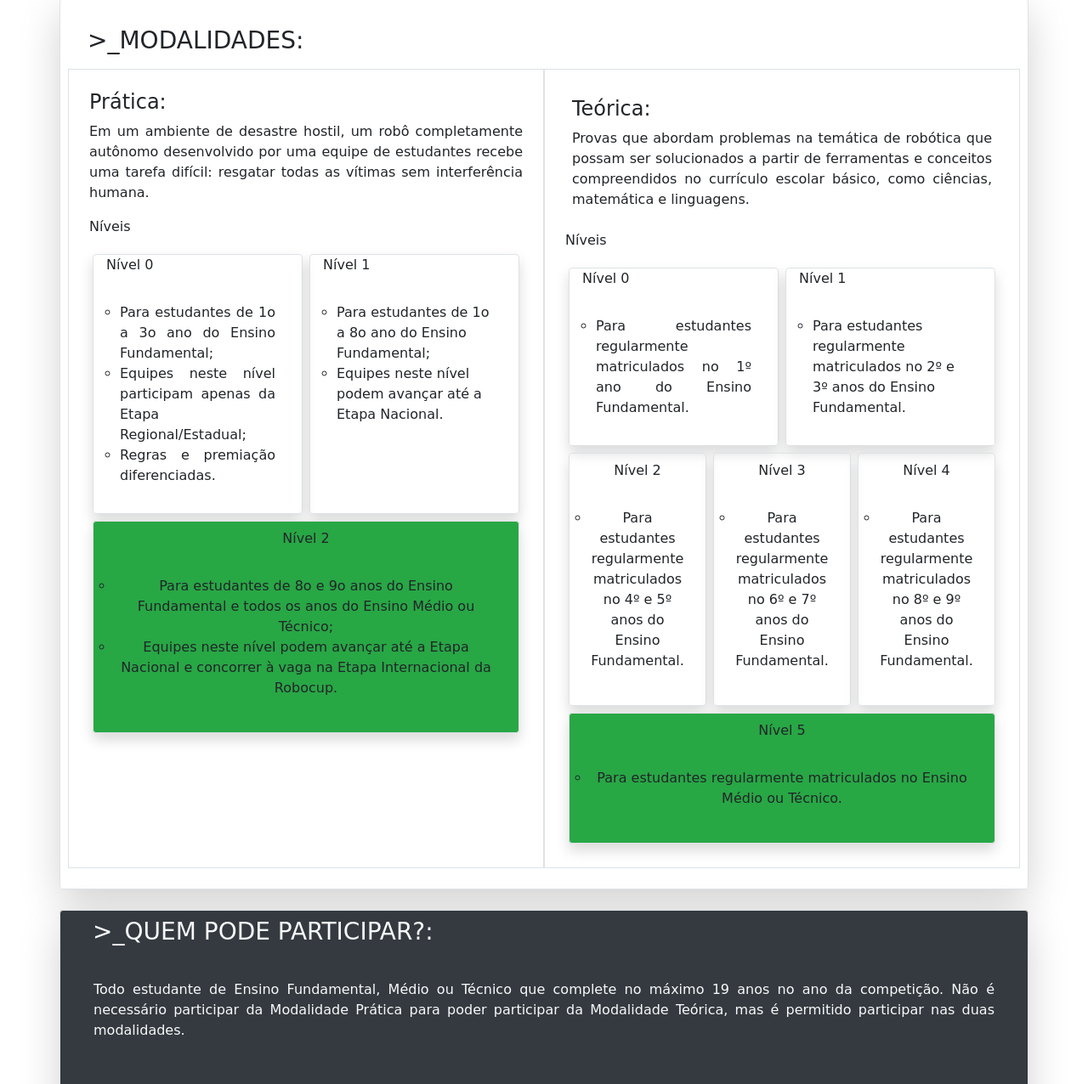
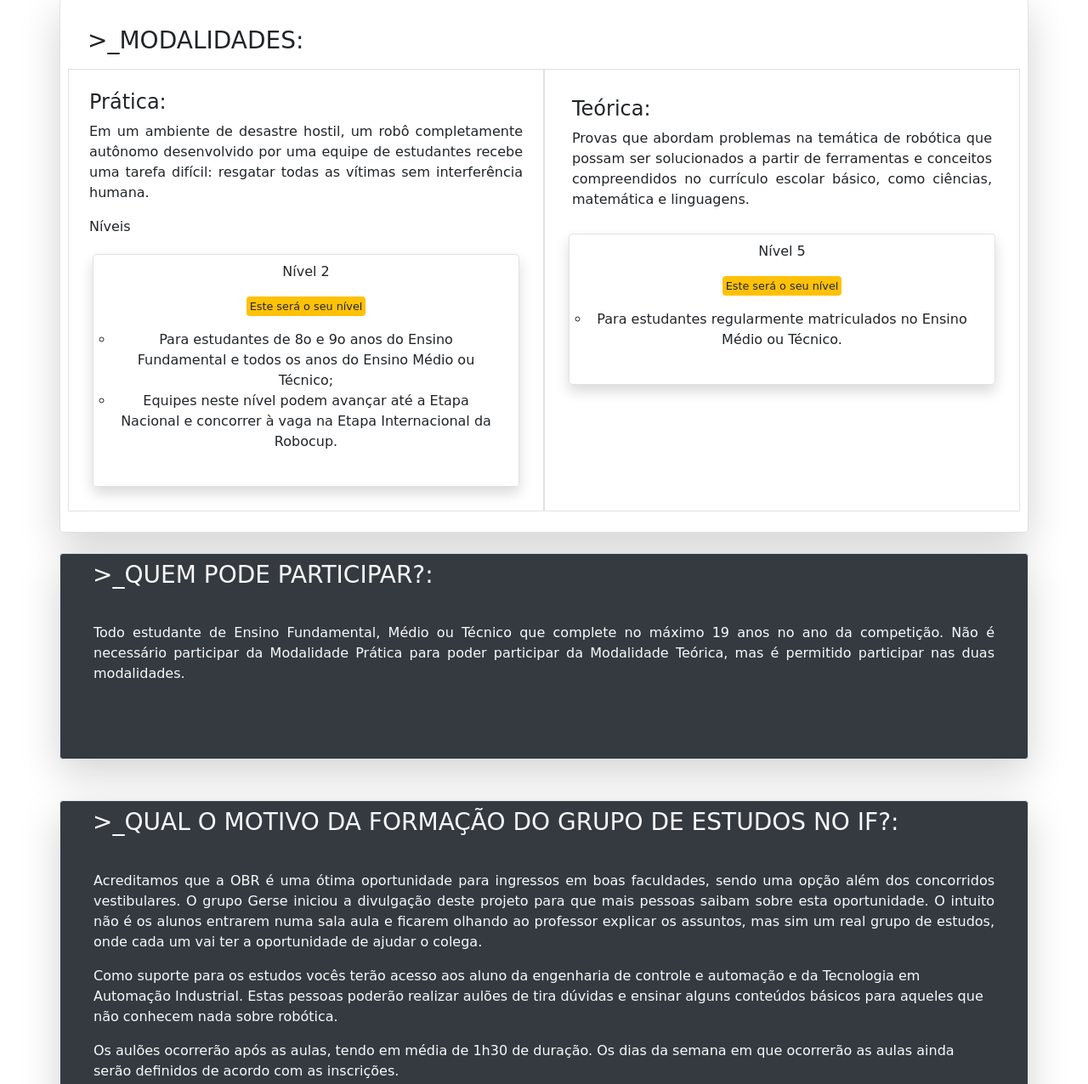
Before and after one commit to Gabriel-aielo/Cadastro_obr, a plain HTML site: page index.html in a window 1280 px wide. Shown: the part 813-2089 px from the top of the page at 85% size. Drawn offline with nearby package versions, Linux system fonts and the light colour scheme; a web font is replaced by a local one.

Commit message:
Update index.html

```diff
--- a/index.html
+++ b/index.html
@@ -81,25 +81,11 @@
 
                                 <div class="col-md-12">
                                     <div class="row d-flex justify-content-center">
-                                        <div class="col border shadow rounded m-1 textExplicacao">
-                                            <p>Nível 0</p>
-                                            <ul type="circle" class="p-3">
-                                                <li>Para estudantes de 1o a 3o ano do Ensino Fundamental;</li>
-                                                <li>Equipes neste nível participam apenas da Etapa Regional/Estadual;</li>
-                                                <li>Regras e premiação diferenciadas.</li>
-                                            </ul>
-                                        </div>
 
-                                        <div class="col border shadow rounded m-1">
-                                            <p>Nível 1</p>
-                                            <ul type="circle" class="p-3">
-                                                <li type="circle">Para estudantes de 1o a 8o ano do Ensino Fundamental;</li>
-                                                <li>Equipes neste nível podem avançar até a Etapa Nacional.</li>
-                                            </ul>
-                                        </div>
+                                        <div class="col border rounded shadow text-center m-1 p-2">
+                                            <p>Nível 2</p>
+                                            <small class="bg-warning p-1 rounded">Este será o seu nível</small>
 
-                                        <div class="col border rounded shadow text-center m-1 bg-success p-2">
-                                            <p>Nível 2</p>
                                             <ul type="circle" class="p-3">
                                                 <li>Para estudantes de 8o e 9o anos do Ensino Fundamental e todos os anos do Ensino Médio ou Técnico;</li>
                                                 <li>Equipes neste nível podem avançar até a Etapa Nacional e concorrer à vaga na Etapa Internacional da Robocup.</li>
@@ -116,47 +102,13 @@
                                     <h4> Teórica:</h4>
                                     <p class="textExplicacao">Provas que abordam problemas na temática de robótica que possam ser solucionados a partir de ferramentas e conceitos compreendidos no currículo escolar básico, como ciências, matemática e linguagens.</p>
                                 </div>
-                                <p class="">Níveis</p>
 
                                 <div class="col-md-12">
                                     <div class="row d-flex justify-content-center">
-                                        <div class="col border shadow rounded m-1 textExplicacao">
-                                            <p>Nível 0</p>
-                                            <ul type="circle" class="p-3">
-                                                <li>Para estudantes regularmente matriculados no 1º ano do Ensino Fundamental.</li>
-                                            </ul>
-                                        </div>
-
-                                        <div class="col border shadow rounded m-1">
-                                            <p>Nível 1</p>
-                                            <ul type="circle" class="p-3">
-                                                <li>Para estudantes regularmente matriculados no 2º e 3º anos do Ensino Fundamental.</li>
-                                            </ul>
-                                        </div>
 
                                         <div class="col border shadow rounded text-center m-1 p-2">
-                                            <p>Nível 2</p>
-                                            <ul type="circle" class="p-3">
-                                                <li>Para estudantes regularmente matriculados no 4º e 5º anos do Ensino Fundamental.</li>
-                                            </ul>
-                                        </div>
-
-                                        <div class="col border shadow rounded text-center m-1  p-2">
-                                            <p>Nível 3</p>
-                                            <ul type="circle" class="p-3">
-                                                <li>Para estudantes regularmente matriculados no 6º e 7º anos do Ensino Fundamental.</li>
-                                            </ul>
-                                        </div>
-
-                                        <div class="col border shadow rounded text-center m-1  p-2">
-                                            <p>Nível 4</p>
-                                            <ul type="circle" class="p-3">
-                                                <li>Para estudantes regularmente matriculados no 8º e 9º anos do Ensino Fundamental.</li>
-                                            </ul>
-                                        </div>
-
-                                        <div class="col border shadow rounded text-center m-1 bg-success p-2">
                                             <p>Nível 5</p>
+                                            <small class="bg-warning p-1 rounded">Este será o seu nível</small>
                                             <ul type="circle" class="p-3">
                                                 <li>Para estudantes regularmente matriculados no Ensino Médio ou Técnico.</li>
                                             </ul>
@@ -190,9 +142,11 @@
 
                         <div class="col-md-12 mb-5 p-4 ">
                             <p class="textExplicacao">Acreditamos que a OBR é uma ótima oportunidade para ingressos em boas faculdades, sendo uma opção além dos concorridos vestibulares. O grupo Gerse iniciou a divulgação deste projeto para que mais pessoas saibam sobre esta oportunidade.
-                                O intuito não é os alunos entrarem numa sala aula e ficarem olhando ao professor explicar os assuntos, mas sim um real grupo de estudos, onde cada um vai ter a oportunidade de ajudar o colega. Como suporte para os estudos vocês terão acesso
-                                aos aluno da engenharia de controle e automação e da Tecnologia em Automação Industrial. Estas pessoas poderão realizar aulões de tira dúvidas e ensinar alguns conteúdos básicos para aqueles que não conhecem nada sobre robótica.
-                            </p>
+                                O intuito não é os alunos entrarem numa sala aula e ficarem olhando ao professor explicar os assuntos, mas sim um real grupo de estudos, onde cada um vai ter a oportunidade de ajudar o colega.</p>
+                            <p>Como suporte para os estudos vocês terão acesso
+                                aos aluno da engenharia de controle e automação e da Tecnologia em Automação Industrial. Estas pessoas poderão realizar aulões de tira dúvidas e ensinar alguns conteúdos básicos para aqueles que não conhecem nada sobre robótica.</p>
+                            <p>Os aulões ocorrerão após as aulas, tendo em média de 1h30 de duração. Os dias da semana em que ocorrerão as aulas ainda serão definidos de acordo com as inscrições.</p>
+                            <p>Não é necessário ja ter estudado algo sobre robótica ou programação</p>
 
                             <p>Se você se interessou e quer fazer parte realize as seguintes etapas:</p>
                             <p>1 - Preencha este forms inicialmente:<a href="https://forms.gle/W1Xc1phtx9jEfWLf6" target="_blank" rel="noopener noreferrer"> Formulário cadastro</a></p>
@@ -245,11 +199,11 @@
                 <div class="row d-flex align-items-center text-center">
                     <div class="col-md-12 p-2">Uma realização de:</div>
 
-                    <div class="col-md-6 border">
+                    <div class="col-md-6">
                         <img class="logoif" src="./img/logoifbg.png">
                     </div>
 
-                    <div class="col-md-6 border p-4">
+                    <div class="col-md-6 p-4">
                         <p>Grupo de estudos em robótica e sistemas embarcados</p>
                         <img src="./img/logogerse.png" width="130px">
                     </div>
```
